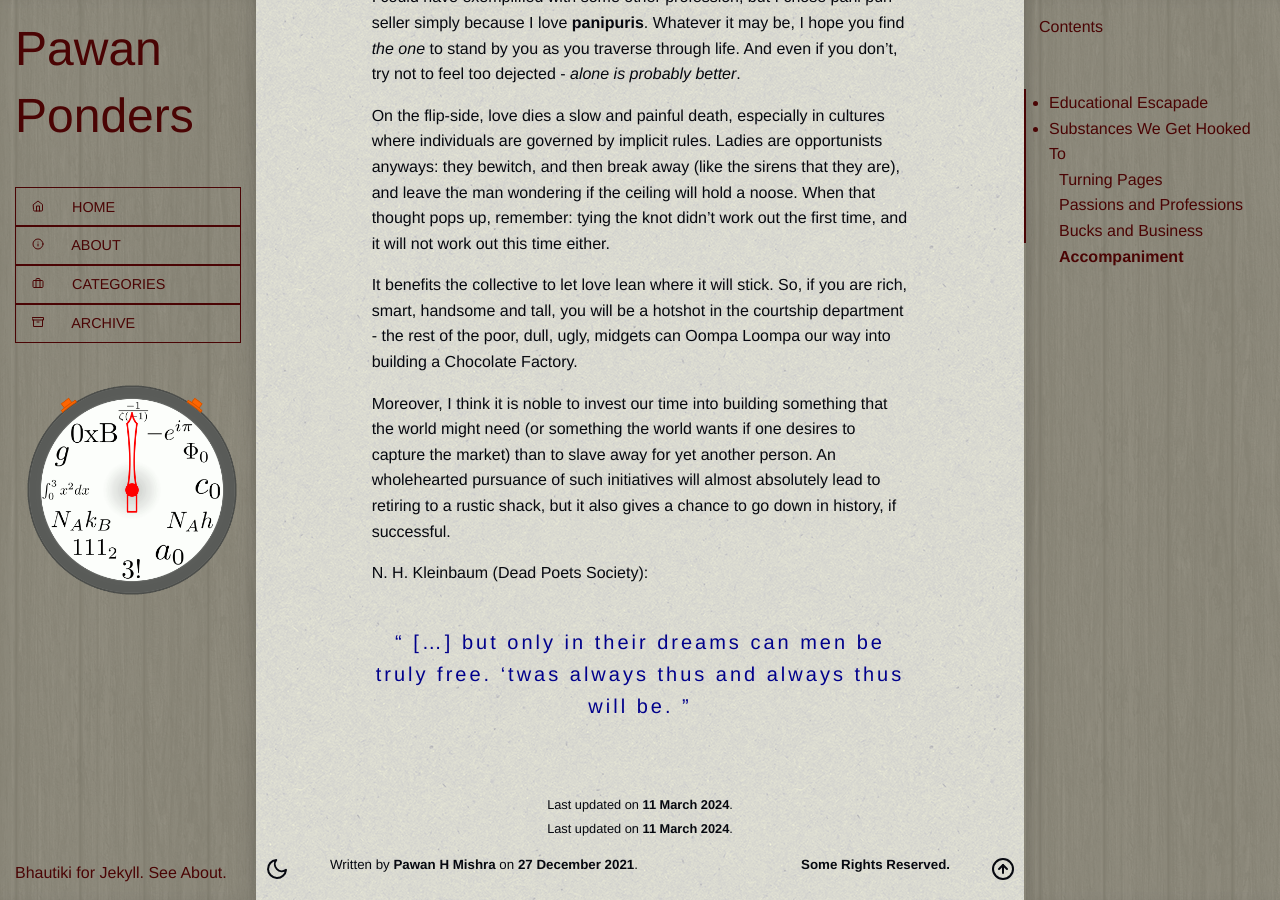
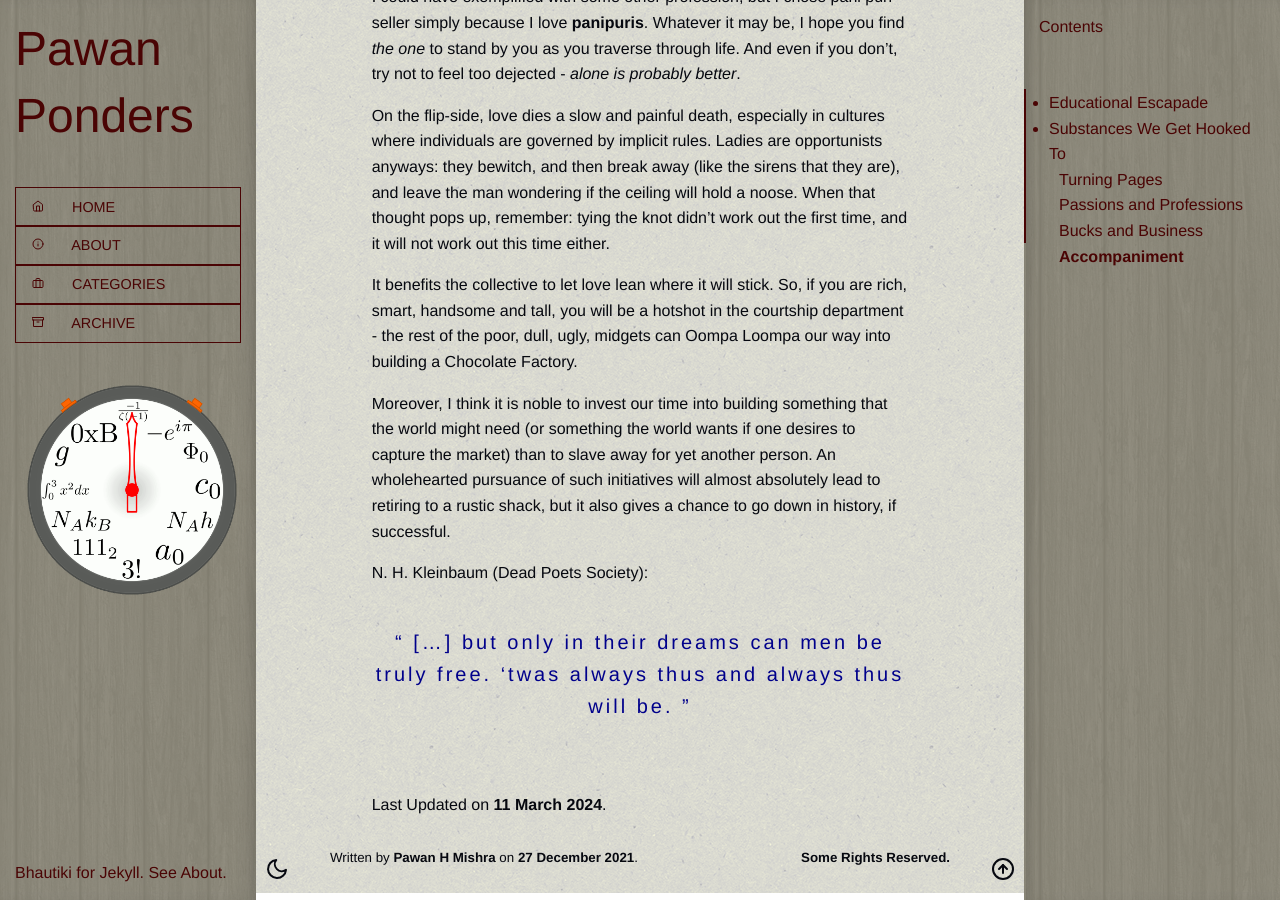
Before and after one commit to pawanmsr/pawanmsr.github.io, a Jekyll site: the page built from _posts/2021-12-27-lonely-with-physics.markdown, in a window 1280 px wide and 900 px high, scrolled down 5162 px. Built offline with Jekyll 4.4.1, drawn with Linux system fonts in a browser that asks for light colours.

Commit message:
Revert "Dev" (#24)

```diff
--- a/_config.yml
+++ b/_config.yml
@@ -65,7 +65,7 @@
 # Language
 lang: eng
 # TODO: learn the language and then add language support.
-# langs = [eng, fre, hin, mar, kna, tel, bho, ben, spa, rus, jpn, zho, deu, heb, nld, guj, mai]
+# langs = [eng, fre, hin, mar, kna, tel, bho, ben, spa, rus, jpn, chi, zho, deu, heb, nld, guj, mai]
 # ISO 639.2 standard: https://www.loc.gov/standards/iso639-2/php/code_list.php
 
 # Timezone
--- a/_layouts/post.html
+++ b/_layouts/post.html
@@ -6,12 +6,6 @@
     <div class="grid-x grid-margin-x grid-padding-x align-center">
         <div class="cell small-10">
             {{ content }}
-
-            {% if page.updated %}
-            <div class="text-center">
-                <small>Last updated on <strong>{{ page.updated | date: "%d %B %Y" }}</strong>.</small>
-            </div>
-            {% endif %}
         </div>
     </div>
 
--- a/_posts/2021-12-27-lonely-with-physics.markdown
+++ b/_posts/2021-12-27-lonely-with-physics.markdown
@@ -3,7 +3,6 @@
 title:  "Lonely with Physics"
 description:    "Studying the subjects that keep me going (because that's all I can do at the moment) and other such substances."
 date:   2021-12-27 07:00 +0530
-updated: 2024-03-11
 categories: [fun]
 math:   true
 ---
--- a/_posts/2023-09-14-drawing-adventure.markdown
+++ b/_posts/2023-09-14-drawing-adventure.markdown
@@ -3,7 +3,6 @@
 title:  "Drawing Adventure and The Heaven for Engineers"
 description:    "Caricature of Sukhoi Su-30 MKI 'Flanker-H' and Mikoyan-Gurevich MiG-21 'Fishbed'."
 date:   2023-09-14 17:30 +0530
-updated: 2025-02-12 12:30 +0530
 categories: [fun]
 ---
 
```
Also changed, not shown: other parts of _posts/2021-12-27-lonely-with-physics.markdown (+2 -0 lines), .github/workflows/jekyll-deploy.yml, assets/img/posts/lcbat.svg, 3 other files.
